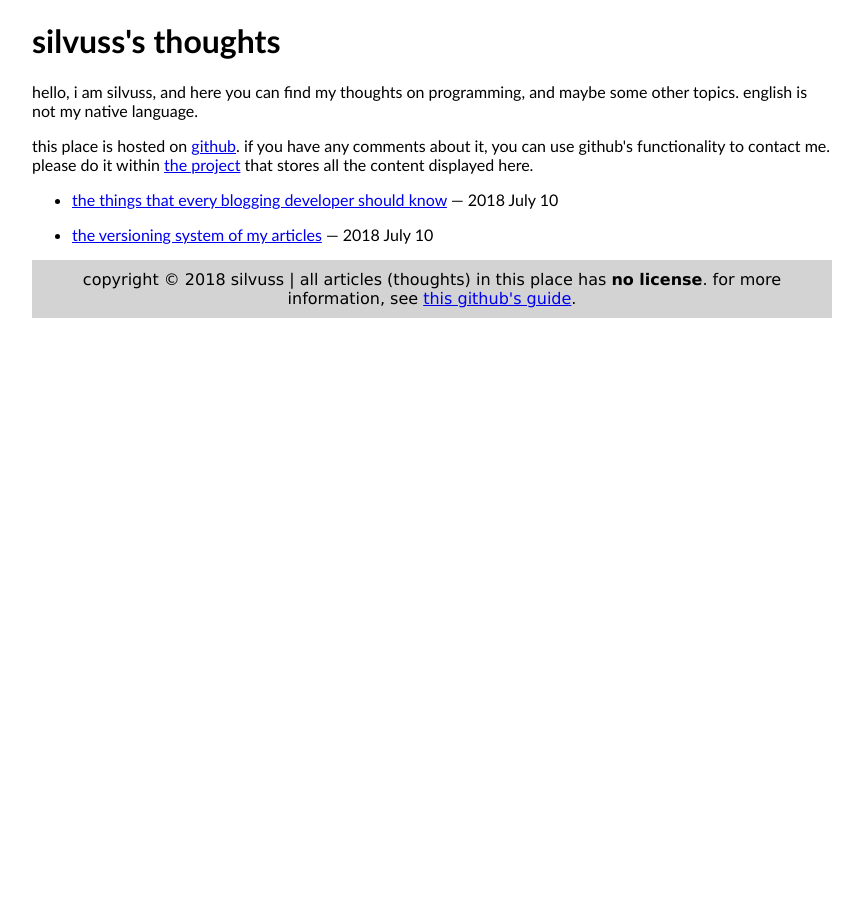
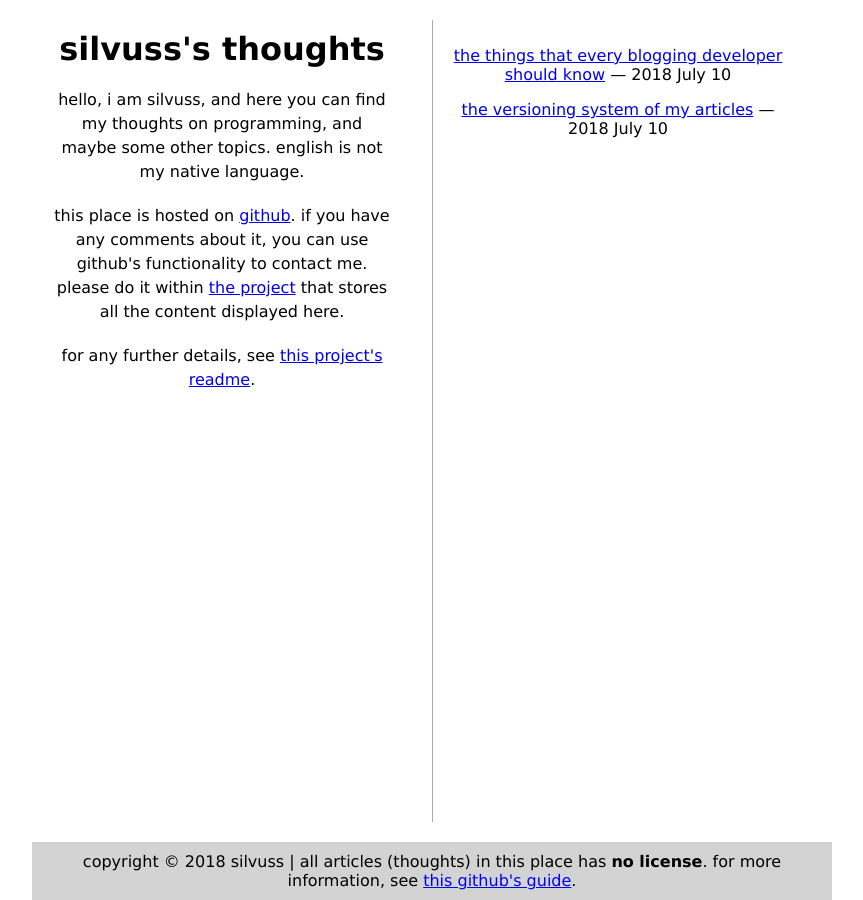
Before and after one commit to DevSilv/ARCHIVED-varts-plain-css, a Jekyll site: the page built from index.html, in a window 1280 px wide. Shown: the whole page, without its empty margins (208-1071 px from the left). Built offline with Jekyll 4.4.1, drawn with Linux system fonts in a browser that asks for light colours.

Commit message:
change css variable name, add one more description

```diff
--- a/index.html
+++ b/index.html
@@ -1,12 +1,13 @@
 ---
 layout: default
-css: "/css/index.css"
+css-files: "/css/index.css"
 ---
 
 <header class="header">
     <h1 class="header__heading">{{ site.title }}</h1>
     <p class="header__description">{{ site.description }}</p>
     <p class="header__contact">this place is hosted on <a href="https://github.com/">github</a>. if you have any comments about it, you can use github's functionality to contact me. please do it within <a href="https://github.com/silvuss/silvuss.github.io">the project</a> that stores all the content displayed here.</p>
+    <p class="header__description">for any further details, see <a href="https://github.com/silvuss/silvuss.github.io/blob/master/README.md">this project's readme</a>.</p>
 </header>
 <ul class="article-list">
     {% for post in site.posts %}
```
